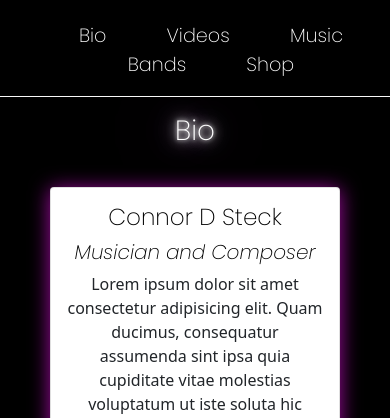
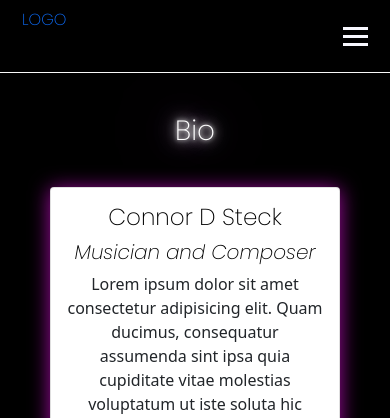
Before and after one commit to LHB410/Connor_website, a PHP site: page / in a window 390 px wide. Shown: the top 418 px of the page. Run offline with PHP 8.4, Linux system fonts and the light colour scheme; some libraries are stand-ins or nearby versions.

Commit message:
navbar is made collapsable and responsive

```diff
--- a/css/carousel.css
+++ /dev/null
@@ -1,3 +0,0 @@
-.slideshow {
-  z-index: 0;
-}
--- a/css/navbar.css
+++ b/css/navbar.css
@@ -5,12 +5,43 @@ nav {
   background-color: #000000;
   border-bottom: 1px solid #f8f8f8;
   z-index: 1;
+  float: right;
 }
 
-.container-fluid {
+
+.navbar {
   padding: 22px;
   margin: 0 auto;
   text-align: center;
+  display: flex;
+  justify-content: space-between, right;
+  align-items: center;
+}
+
+.nav-menu {
+  display: flex;
+  align-items: center;
+  justify-content: space-between;
+  gap: 20px;
+}
+
+.nav-branding {
+  text-decoration: none;
+}
+
+.hamburger {
+  display: none;
+  cursor: pointer;
+}
+
+.bar {
+  display: block;
+  width: 25px;
+  height: 3px;
+  margin: 5px auto;
+  /* -webkit-transition: all 0.3s ease-in-out; */
+  transition: all 0.3s ease-in-out;
+  background-color: ghostwhite;
 }
 
 dl,ol,ul {
@@ -19,18 +50,18 @@ dl,ol,ul {
   float: right;
 }
 
-.container-fluid ul li {
+.navbar ul li {
   list-style: none;
   margin: 0 10px;
   display: inline-block;
 }
 
-.container-fluid ul li a:hover {
+.navbar ul li a:hover {
   padding: 12px;
   color: rgb(160, 34, 108);
 }
 
-.container-fluid ul li a {
+.navbar ul li a {
   margin: 8px;
   padding: 10px;
   color: #fff;
@@ -43,9 +74,45 @@ dl,ol,ul {
   border-bottom: 2px solid #f8f8f8;
 }
 
-.container-fluid p {
+.navbar p {
   margin-bottom: 16px;
   color: rgb(250, 250, 250);
   font-weight: 700;
   font-size: 20px;
 }
+
+@media(max-width:768px) {
+  .hamburger {
+    display: block;
+  }
+
+  .hamburger.active .bar:nth-child(2){
+    opacity: 0;
+  }
+  .hamburger.active .bar:nth-child(1) {
+    transform: translateY(8px) rotate(45deg);
+  }
+  .hamburger.active .bar:nth-child(3) {
+    transform: translateY(-8px) rotate(-45deg);
+  }
+
+  .nav-menu {
+    position: fixed;
+    left: -100%;
+    top: 70px;
+    gap: 0;
+    flex-direction: column;
+    background-color: #000000;
+    width: 100%;
+    text-align: center;
+    transition: 0.3s;
+  }
+
+  .nav-item {
+    margin: 16px 0px;
+  }
+
+  .nav-menu.active {
+    left: 0;
+  }
+}
--- a/css/style.css
+++ b/css/style.css
@@ -2,7 +2,7 @@
 @import 'items.css';
 @import 'video.css';
 @import 'footer.css';
-@import 'bio.css';
+@import 'cards.css';
 @import url('https://fonts.googleapis.com/css2?family=IBM+Plex+Serif:ital,wght@0,300;1,300&family=Poppins:ital,wght@0,200;1,200&family=Roboto+Serif:ital,opsz,wght@0,8..144,100;0,8..144,700;1,8..144,100&display=swap');
 
 * {
@@ -18,7 +18,7 @@ body {
 
 h1,h2,h3,h4,h5,h6,a {
   margin: 0;
-  color: whitesmoke;
+  color: rgb(0, 0, 0);
   padding-bottom: 2rem;
   font-family: 'Poppins', sans-serif;
 }
--- a/index.html
+++ b/index.html
@@ -8,6 +8,7 @@
     <link rel="stylesheet" href="css/style.css">
     <link href="https://cdn.jsdelivr.net/npm/bootstrap@5.1.3/dist/css/bootstrap.min.css" rel="stylesheet"
       integrity="sha384-1BmE4kWBq78iYhFldvKuhfTAU6auU8tT94WrHftjDbrCEXSU1oBoqyl2QvZ6jIW3" crossorigin="anonymous">
+    <script src="https://kit.fontawesome.com/6189465c73.js" crossorigin="anonymous"></script>
     <script src="https://ajax.googleapis.com/ajax/libs/jquery/3.6.0/jquery.min.js"></script>
     <title>Document</title>
   </head>
@@ -16,14 +17,20 @@
 
     <!-- collapsable navbar -->
   <nav>
-    <div class="container-fluid">
-      <ul>
-        <li><a id="sec-1" href="#one">Bio</a></li>
-        <li><a id="sec-2" href="#two">Videos</a></li>
-        <li><a id="sec-3" href="#three">Music</a></li>
-        <li><a id="sec-4" href="#four">Bands</a></li>
-        <li><a id="sec-5" href="#five">Shop</a></li>
+    <div class="navbar">
+      <a href="#" class="nav-branding">LOGO</a>
+      <ul class="nav-menu">
+        <li class="nav-item"><a class="nav-link" id="sec-1" href="#one">Bio</a></li>
+        <li class="nav-item"><a class="nav-link" id="sec-2" href="#two">Videos</a></li>
+        <li class="nav-item"><a class="nav-link" id="sec-3" href="#three">Music</a></li>
+        <li class="nav-item"><a class="nav-link" id="sec-4" href="#four">Bands</a></li>
+        <li class="nav-item"><a class="nav-link" id="sec-5" href="#five">Shop</a></li>
       </ul>
+      <div class="hamburger">
+        <span class="bar"></span>
+        <span class="bar"></span>
+        <span class="bar"></span>
+      </div>
     </div>
   </nav>
   <!-- BIO -->
@@ -64,7 +71,7 @@
         </div>
         <div class="col-sm-10 col-md-4">
           <div class="video-container border-radius">
-            <iframe width="560" height="315" src="https://www.youtube.com/embed/Raux2tcrmTc?start=11&autoplay=1" title="YouTube video player"
+            <iframe width="560" height="315" src="https://www.youtube.com/embed/Raux2tcrmTc?start=11&" title="YouTube video player"
               frameborder="0" allow="accelerometer; autoplay; clipboard-write; encrypted-media; gyroscope; picture-in-picture"
               allowfullscreen></iframe>
           </div>
@@ -149,5 +156,6 @@
 
   <script src="https://cdn.jsdelivr.net/npm/bootstrap@5.1.3/dist/js/bootstrap.bundle.min.js"
     integrity="sha384-ka7Sk0Gln4gmtz2MlQnikT1wXgYsOg+OMhuP+IlRH9sENBO0LRn5q+8nbTov4+1p" crossorigin="anonymous"></script>
+  <script src="js/navbar.js"></script>
   </body>
   </html>
--- /dev/null
+++ b/js/navbar.js
@@ -0,0 +1,14 @@
+const hamburger = document.querySelector('.hamburger');
+const navMenu = document.querySelector('.nav-menu');
+
+window.onload = function () {
+  hamburger.addEventListener("click", () => {
+    hamburger.classList.toggle('active');
+    navMenu.classList.toggle('active');
+  })
+
+  document.querySelectorAll('.nav-link').forEach(n => n.addEventListener("click", () => {
+    hamburger.classList.remove('active');
+    navMenu.classList.remove('active');
+  }));
+};
```
Also changed, not shown: css/cards.css (renamed from css/bio.css).
